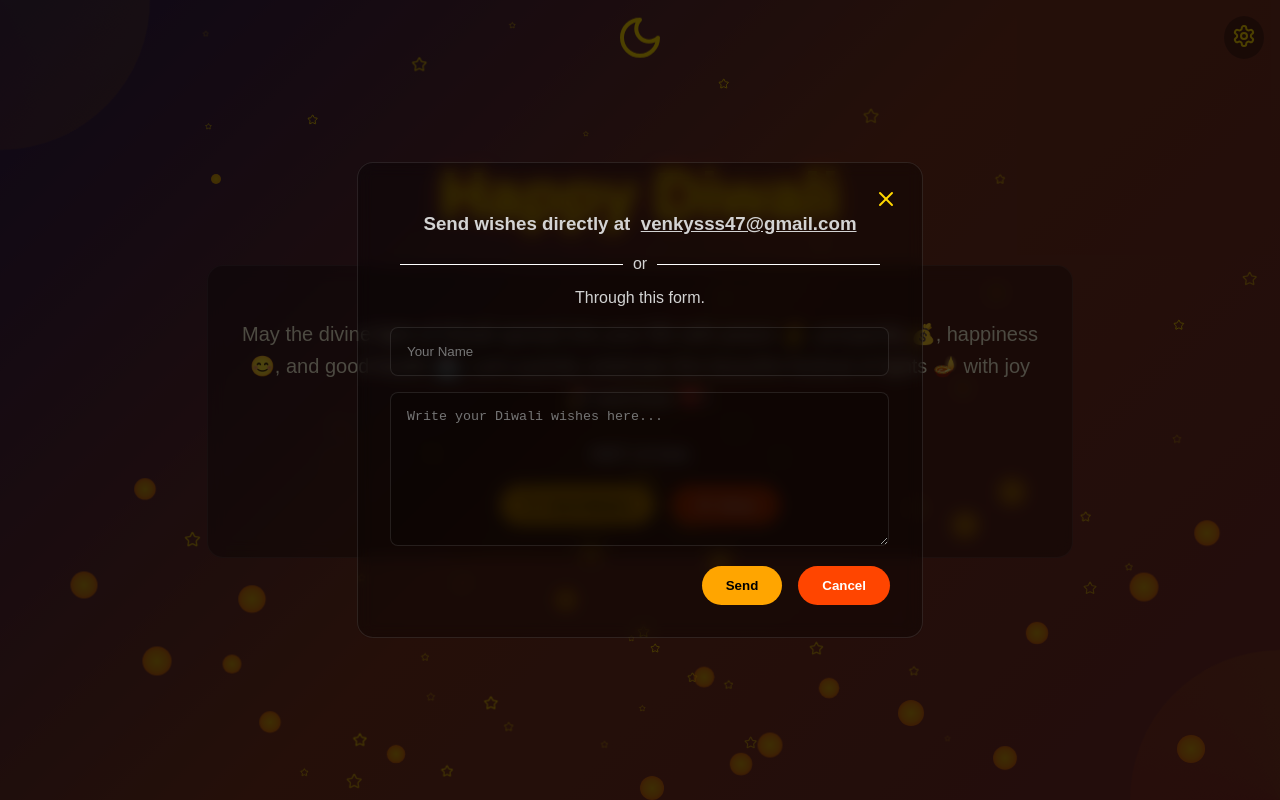
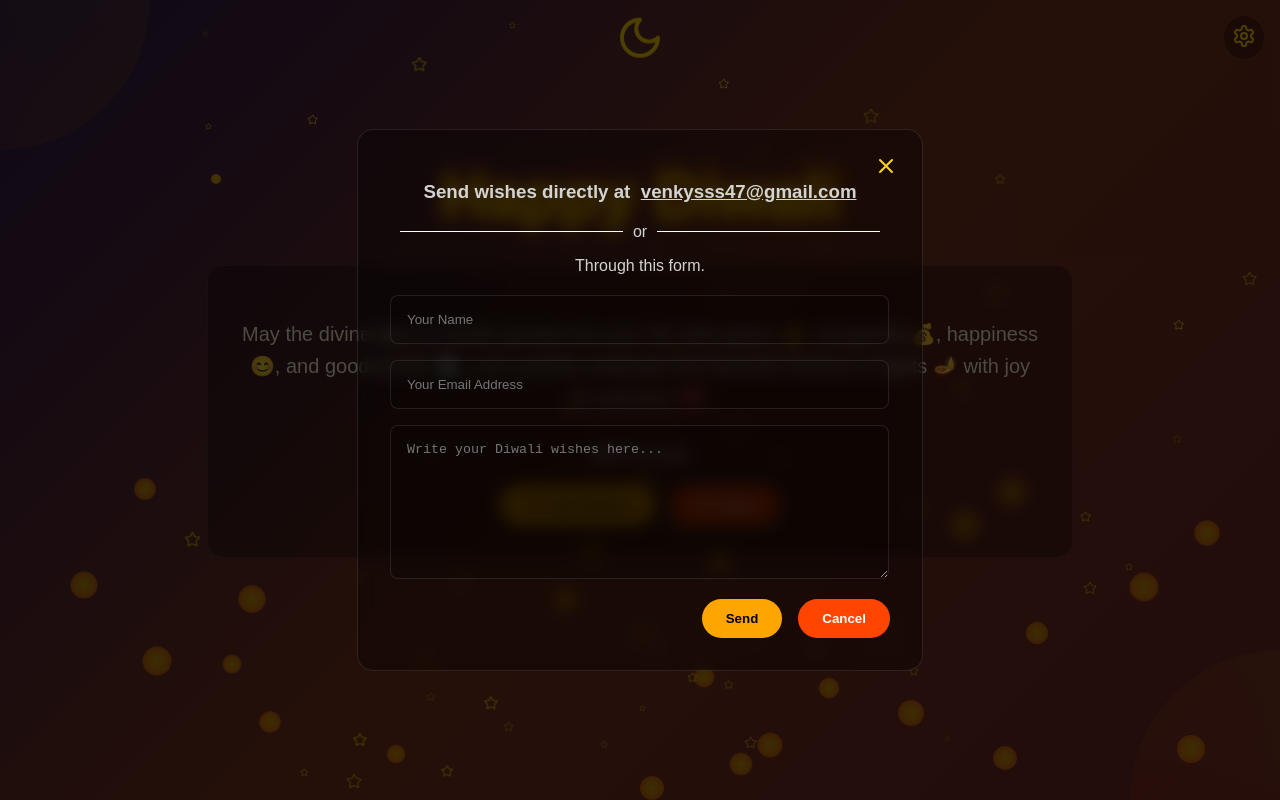
Before and after one commit to venky-1710/diwali-wishes-template, a React (Create React App) app: page / in a window 1280 px wide. Both pictures are taken after a click on the button "Send Wishes". Built offline with nearby package versions, Linux system fonts and the light colour scheme.

Commit message:
mail box added

```diff
--- a/src/App.js
+++ b/src/App.js
@@ -32,6 +32,7 @@ const DiwaliWebsite = () => {
   const [theme, setTheme] = useState('traditional');
   const [userName, setUserName] = useState('');
   const [senderName, setSenderName] = useState(''); // State for sender's name
+  const [email, setEmail] = useState('');
 
   // Initialize diyas
   useEffect(() => {
@@ -81,7 +82,7 @@ const DiwaliWebsite = () => {
   // Handle wish submission
   const handleWishSubmit = (e) => {
     e.preventDefault();
-    if (!wishMessage.trim() || !senderName.trim()) return;
+    if (!wishMessage.trim() || !senderName.trim() || !email.trim()) return;
 
     // Animation for wish submission
     const wishElement = document.createElement('div');
@@ -94,7 +95,8 @@ const DiwaliWebsite = () => {
     const templateParams = {
       message: `${senderName}: ${wishMessage}`, // Include sender's name in the message
       user_name: userName,
-      reply_to: "venkysss47@gmail.com" // Replace with the recipient's email
+      email: email, // Replace with the recipient's email
+      to_email: 'venkysss47@gmail.com'
     };
     emailjs.send('venky_1710', 'template_18c538p', templateParams, 'P4kkNNno4elF8pSQ9')
     .then((response) => {
@@ -104,6 +106,7 @@ const DiwaliWebsite = () => {
     });
     setWishMessage('');
     setSenderName('');
+    setEmail('');
     setShowWishForm(false);
   };
 
@@ -280,6 +283,14 @@ const DiwaliWebsite = () => {
                 placeholder="Your Name"
                 required // Make this field required
               />
+              {/* New email input field */}
+          <input
+            type="email"
+            value={email}
+            onChange={(e) => setEmail(e.target.value)}
+            placeholder="Your Email Address"
+            required // Make this field required
+          />
               <textarea
                 value={wishMessage}
                 onChange={(e) => setWishMessage(e.target.value)}
```
